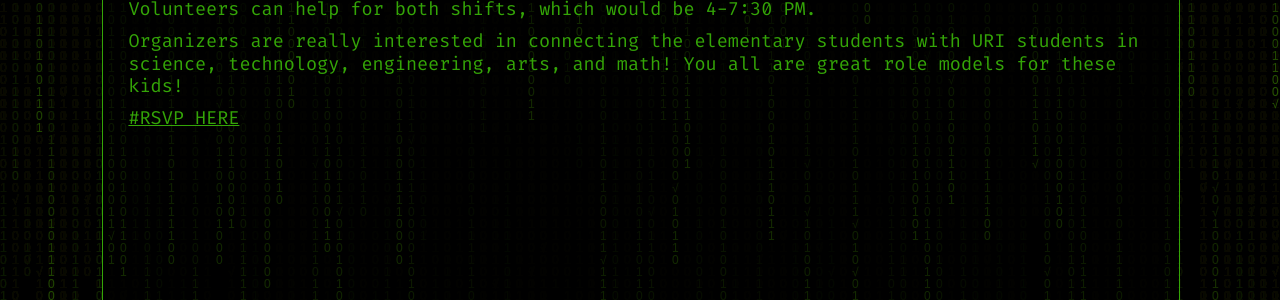
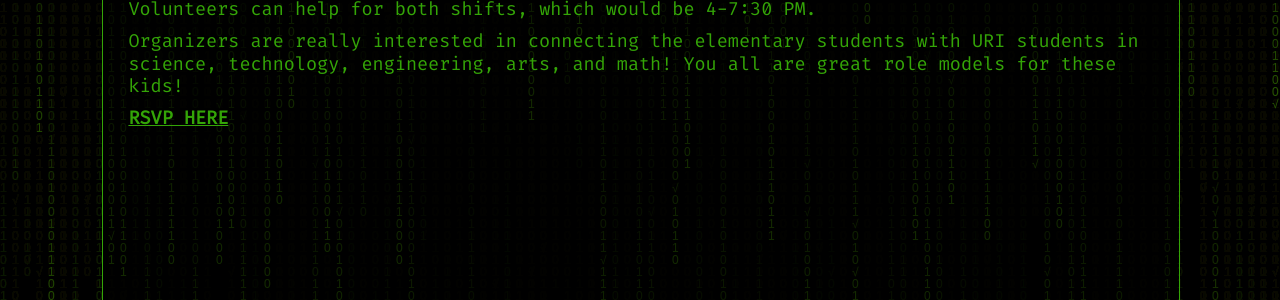
Before and after one commit to ramhacks/ramhacks.github.io, a Jekyll site: the page built from _posts/2019-10-21-STEAMNIGHT.md, in a window 1280 px wide. Shown: the part 368-668 px from the top of the page. Built offline with Jekyll 4.4.1, drawn with Linux system fonts in a browser that asks for light colours.

```diff
--- a/_posts/2019-10-21-STEAMNIGHT.md
+++ b/_posts/2019-10-21-STEAMNIGHT.md
@@ -17,4 +17,4 @@ Volunteers can help for both shifts, which would be 4-7:30 PM.
 Organizers are really interested in connecting the elementary students with URI students in science, technology, engineering, arts, and math!
 You all are great role models for these kids!
 
-[#RSVP HERE](https://docs.google.com/forms/d/e/1FAIpQLSeuNS8B2wTNJXS0EcRkac8PvOGlzIG6qMrr3fUDnQ7Fg3pFBw/viewform)
+[**RSVP HERE**](https://docs.google.com/forms/d/e/1FAIpQLSeuNS8B2wTNJXS0EcRkac8PvOGlzIG6qMrr3fUDnQ7Fg3pFBw/viewform)
```
